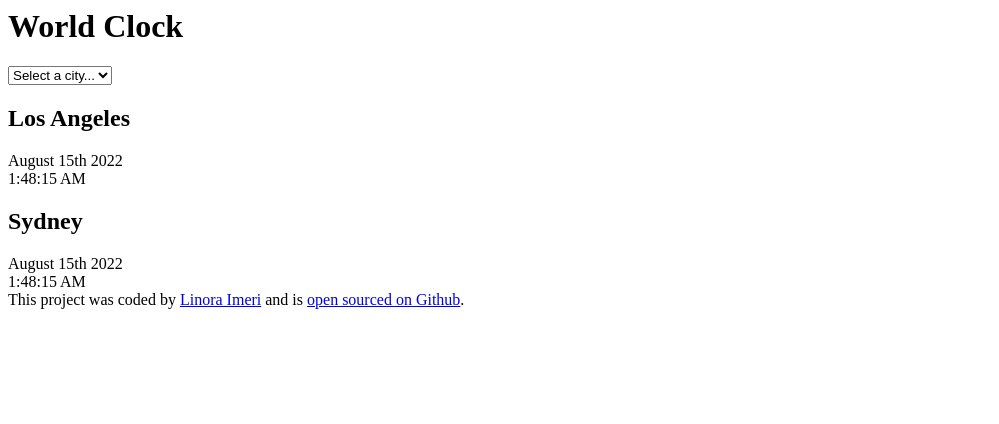
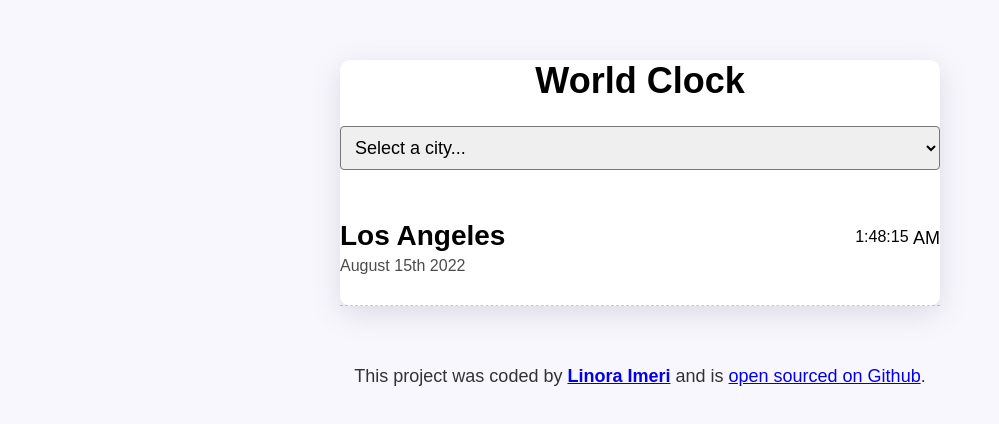
Before and after one commit to lola1234/world-clock, a plain HTML site: page index.html in a window 1280 px wide. Shown: the whole page, without its empty margins (0-999 px from the left). Drawn offline with Linux system fonts and the light colour scheme.

Commit message:
Styled project with CSS

```diff
--- a/css/style.css
+++ b/css/style.css
@@ -0,0 +1,61 @@
+body {
+  background-color: #f9f7fe;
+  font-family: sans-serif;
+}
+
+h1 {
+  text-align: center;
+  font-family: sans-serif;
+  font-size: 36px;
+}
+
+h2 {
+  margin: 0 0 5px;
+  font-size: 28px;
+}
+
+select {
+  display: block;
+  width: 100%;
+  font-size: 18px;
+  border-radius: 4px;
+  padding: 10px;
+}
+
+.container {
+  max-width: 600px;
+  margin: 60px auto;
+  background: white;
+  padding: 30 px;
+  box-shadow: rgba(100, 100, 111, 0.2) 0px 7px 29px 0px;
+  border-radius: 10px;
+}
+
+.city {
+  display: flex;
+  margin: 20px 0;
+  justify-content: space-between;
+  padding: 30px 0;
+  border-bottom: 1px dashed rgba(0, 0, 0, 0.2);
+}
+
+.date {
+  opacity: 0.7;
+}
+
+.time {
+  font-size: flex;
+  font-weight: space-between;
+}
+
+.time small {
+  font-size: 18px;
+  vertical-align: middle;
+  line-height: 36px;
+}
+
+footer {
+  text-align: center;
+  font-size: 18px;
+  color: rgba(0, 0, 0, 0.8);
+}
--- a/index.html
+++ b/index.html
@@ -18,20 +18,19 @@
       </select>
 
       <div class="city">
-        <h2>Los Angeles</h2>
-        <div class="date">August 15th 2022</div>
-        <div class="time">1:48:15 AM</div>
-      </div>
-      <div class="city">
-        <h2>Sydney</h2>
-        <div class="date">August 15th 2022</div>
-        <div class="time">1:48:15 AM</div>
+        <div>
+          <h2>Los Angeles</h2>
+          <div class="date">August 15th 2022</div>
+        </div>
+        <div class="time">1:48:15 <small>AM</small></div>
       </div>
     </div>
     <footer>
       This project was coded by
-      <a href="https://github.com/lola1234" target="_blank">Linora Imeri</a> and
-      is
+      <a href="https://github.com/lola1234" target="_blank"
+        ><strong>Linora Imeri</strong></a
+      >
+      and is
       <a href="https://github.com/lola1234/world-clock" target="_blank">
         open sourced on Github</a
       >.
```
